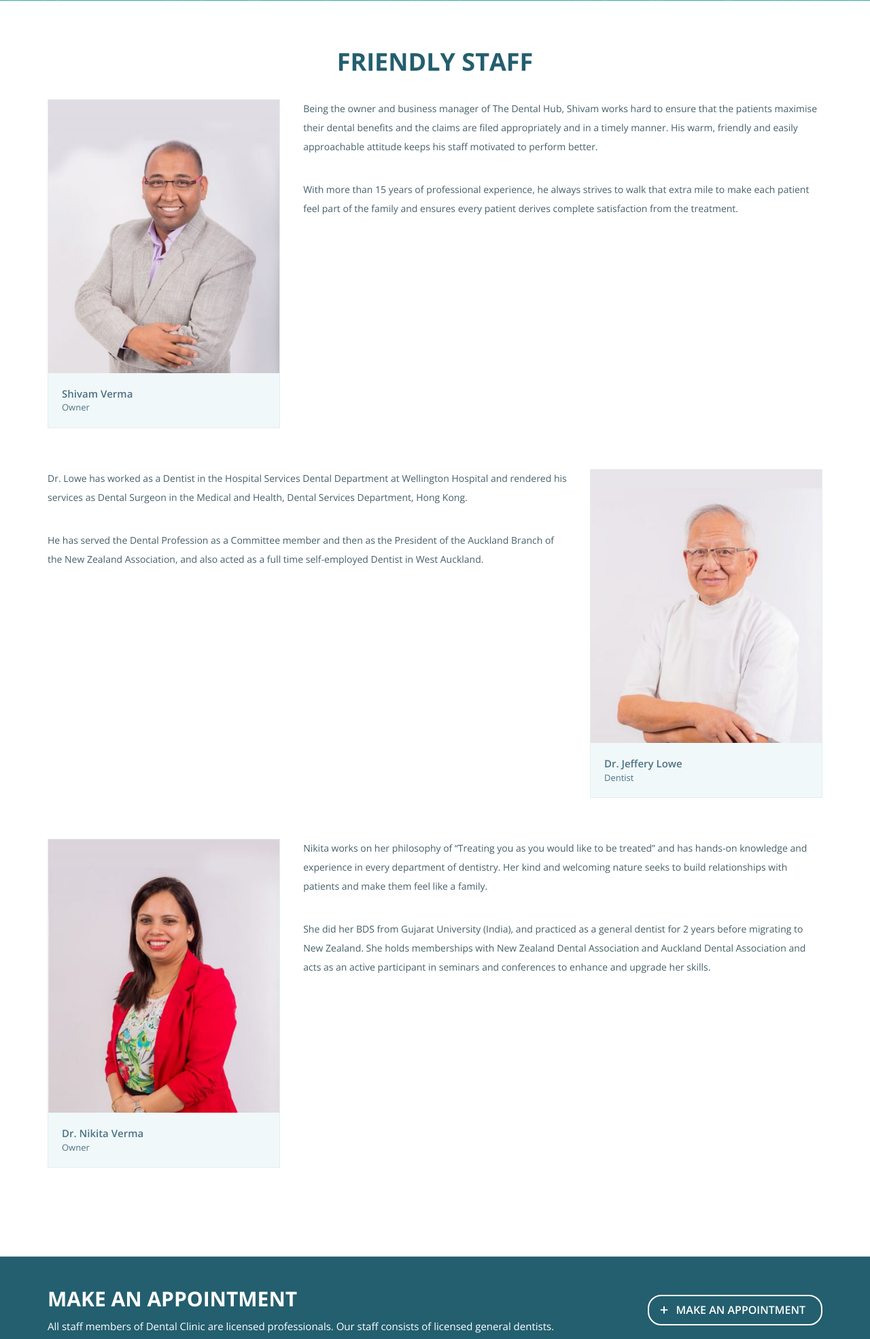
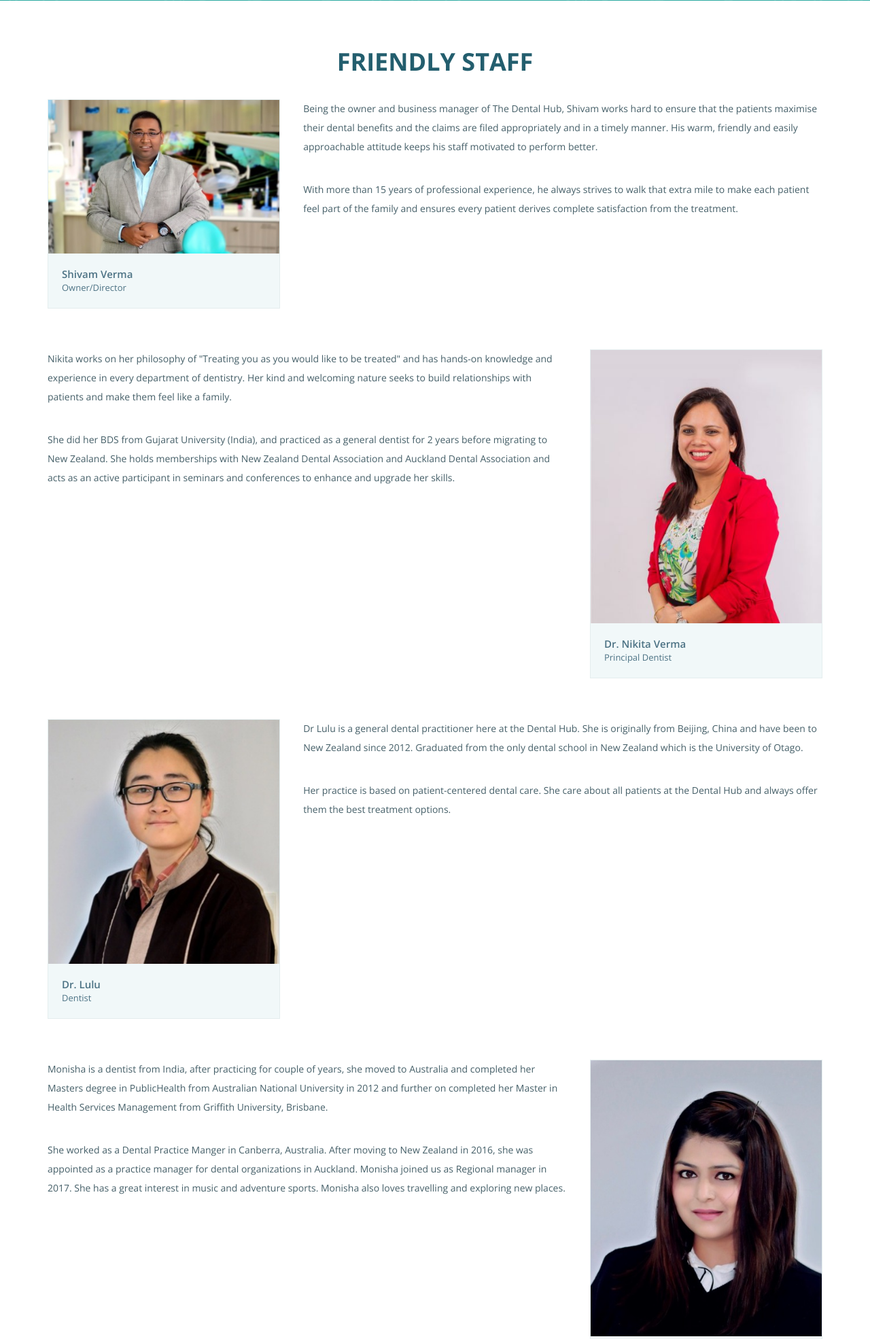
Before and after one commit to Business360/183pdb, a PHP site: page /staff.php in a window 1280 px wide. Shown: the part 467-2437 px from the top of the page at 68% size. Run offline with PHP 8.4, Linux system fonts and the light colour scheme; some libraries are stand-ins or nearby versions.

Commit message:
Staff images and content given by client updated.

```diff
--- a/staff.php
+++ b/staff.php
@@ -52,9 +52,9 @@
                 <!-- Staff 01 -->
                 <div class="col-lg-12 col-md-12 col-sm-12 col-xs-12 single-staff-panel">
                     <div class="doctors-text-doctor">
-                        <img src="assets/images/staff/shivam.jpg" alt="" />
+                        <img src="assets/images/staff/shivam1.jpg" alt="" />
                         <div class="doctors-text-doctor-name">Shivam Verma</div>
-                        <div class="doctors-text-doctor-position">Owner</div>
+                        <div class="doctors-text-doctor-position">Owner/Director</div>
                     </div>
                     <div class="doctors-text-right">
                     <p>Being the owner and business manager of The Dental Hub, Shivam works hard to ensure that the patients maximise their dental benefits and the claims are filed appropriately and in a timely manner. His warm, friendly and easily approachable attitude keeps his staff motivated to perform better.</p>
@@ -65,28 +65,61 @@
                 <!-- Staff 02 -->
                 <div class="col-lg-12 col-md-12 col-sm-12 col-xs-12 single-staff-panel">
                     <div class="doctors-text-left">
-                    <p>Dr. Lowe has worked as a Dentist in the Hospital Services Dental Department at Wellington Hospital and rendered his services as Dental Surgeon in the Medical and Health, Dental Services Department, Hong Kong.</p>
-                    <p>He has served the Dental Profession as a Committee member and then as the President of the Auckland Branch of the New Zealand Association, and also acted as a full time self-employed Dentist in West Auckland.</p>
+                    <p>Nikita works on her philosophy of "Treating you as you would like to be treated" and has hands-on knowledge and experience in every department of dentistry. Her kind and welcoming nature seeks to build relationships with patients and make them feel like a family.</p>
+                    <p>She did her BDS from Gujarat University (India), and practiced as a general dentist for 2 years before migrating to New Zealand. She holds memberships with New Zealand Dental Association and Auckland Dental Association and acts as an active participant in seminars and conferences to enhance and upgrade her skills.</p>
                     </div>
                     <div class="doctors-text-doctor">
-                        <img src="assets/images/staff/jeffery.jpg" alt="" />
-                        <div class="doctors-text-doctor-name">Dr. Jeffery Lowe</div>
-                        <div class="doctors-text-doctor-position">Dentist</div>
+                        <img src="assets/images/staff/nikita.jpg" alt="" />
+                        <div class="doctors-text-doctor-name">Dr. Nikita Verma</div>
+                        <div class="doctors-text-doctor-position">Principal Dentist</div>
                     </div>
+
                 </div>
 
                 <!-- Staff 03 -->
                 <div class="col-lg-12 col-md-12 col-sm-12 col-xs-12 single-staff-panel">
                     <div class="doctors-text-doctor">
-                        <img src="assets/images/staff/nikita.jpg" alt="" />
-                        <div class="doctors-text-doctor-name">Dr. Nikita Verma</div>
-                        <div class="doctors-text-doctor-position">Owner</div>
+                        <img src="assets/images/staff/lulu.jpg" alt="" />
+                        <div class="doctors-text-doctor-name">Dr. Lulu</div>
+                        <div class="doctors-text-doctor-position">Dentist</div>
                     </div>
                     <div class="doctors-text-right">
-                    <p>Nikita works on her philosophy of “Treating you as you would like to be treated” and has hands-on knowledge and experience in every department of dentistry. Her kind and welcoming nature seeks to build relationships with patients and make them feel like a family.</p>
-                    <p>She did her BDS from Gujarat University (India), and practiced as a general dentist for 2 years before migrating to New Zealand. She holds memberships with New Zealand Dental Association and Auckland Dental Association and acts as an active participant in seminars and conferences to enhance and upgrade her skills.</p>
+                    <p>Dr Lulu is a general dental practitioner here at the Dental Hub. She is originally from Beijing, China and have been to New Zealand since 2012. Graduated from the only dental school in New Zealand which is the University of Otago.</p>
+                    <p>Her practice is based on patient-centered dental care. She care about all patients at the Dental Hub and always offer them the best treatment options.</p>
                     </div>
                 </div>
+
+                <!-- Staff 04 -->
+                <div class="col-lg-12 col-md-12 col-sm-12 col-xs-12 single-staff-panel">
+                    <div class="doctors-text-left">
+                    <p>Monisha is a dentist from India, after practicing for couple of years, she moved to Australia and completed her Masters degree in PublicHealth from Australian National University in 2012 and further on completed her Master in Health Services Management from Griffith University, Brisbane.</p>
+                    <p>She worked as a Dental Practice Manger in Canberra, Australia. After moving to New Zealand in 2016, she was appointed as a practice manager for dental organizations in Auckland. Monisha joined us as Regional manager in 2017. She has a great interest in music and adventure sports. Monisha also loves travelling and exploring new places.</p>
+                    </div>
+                    <div class="doctors-text-doctor">
+                        <img src="assets/images/staff/manisha.jpg" alt="" />
+                        <div class="doctors-text-doctor-name">Monisha Oberoi</div>
+                        <div class="doctors-text-doctor-position">Regional Manager</div>
+                    </div>
+
+                </div>
+
+                <!-- Staff 03 -->
+                <div class="col-lg-12 col-md-12 col-sm-12 col-xs-12 single-staff-panel">
+                    <div class="doctors-text-doctor">
+                        <img src="assets/images/staff/nirmal.jpg" alt="" />
+                        <div class="doctors-text-doctor-name">Nirmal Patel</div>
+                        <div class="doctors-text-doctor-position">Dental Receptionist</div>
+                    </div>
+                    <div class="doctors-text-right">
+                    <p>I'm very glad to introduce myself, I am Nirmal and I am a resident of India and currently on work visa in New Zealand, I have persuaded my Bachelor of Dental surgery from India and Diploma in Health Services Management Level 7 from Aspire2 New Zealand.</p>
+                    <p>Currently I am working for Pt. Chevalier Family Dentist as a Receptionist/Dental assistant, my past work experience includes working as a Registered Dentist in India and as a Dental Services Manager at Richard Condorelli Memorial foundation USA est. India.</p>
+                    <p>Coming to personal skills.</br>
+                    My strength is my confidence, I am a positive thinker, I'll work hard to reach the goal which I have set, can handle any situation in confident way, quick learner, and can focus on my work without any deviation. When it comes to management in Dentistry I like to step forward for any work for that I can feel that I am working for my passion.</p>
+                    <p>My hobbies are playing football and I am die-hard fan of club Manchester United, in addition to that I like to listen rock and roll and Pink Floyd
+                    My professional goal is to practice as an Orthodontist in New Zealand.</p>
+                    </div>
+                </div>
+
             </div>
         </div>
     </div>
```
Also changed, not shown: assets/images/staff/lulu.jpg (added), assets/images/staff/manisha.jpg (added), assets/images/staff/nirmal.jpg (added), assets/images/staff/shivam1.jpg (added).
